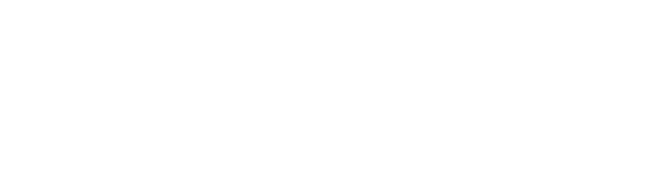
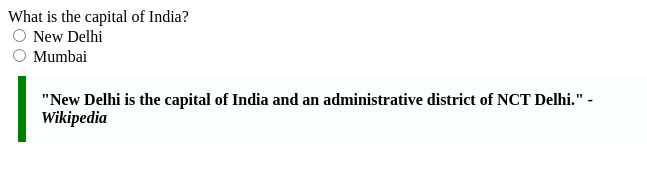
Before and after one commit to acciojob/trivia-bsp3725k, a website: page main.html in a window 1280 px wide. Shown: the whole page, without its empty margins (0-647 px from the left). Drawn offline with Linux system fonts and the light colour scheme.

Commit message:
created a submission

```diff
--- a/main.html
+++ b/main.html
@@ -8,7 +8,26 @@
 
 <body>
 	<!-- the entire body must be written by student -->
-    <script type="text/javascript" src="./script.js">
+	<div class="quiz-container">
+    <div class="question">
+      What is the capital of India?
+    </div>
+
+    <div class="options">
+      <label>
+        <input type="radio" name="capital" value="New Delhi"> New Delhi
+      </label><br>
+      <label>
+        <input type="radio" name="capital" value="Mumbai"> Mumbai
+      </label>
+    </div>
+
+    <blockquote class="quote">
+      "New Delhi is the capital of India and an administrative district of NCT Delhi."
+      <cite> - Wikipedia</cite>
+    </blockquote>
+  </div>
+    <script type="text/javascrhttps://www.svgrepo.com/show/345221/three-dots.svgipt" src="./script.js">
 </script>
 
 </body>
--- a/styles.css
+++ b/styles.css
@@ -1,2 +1,10 @@
 
 /* Your CSS Code here. */
+.quote{
+	max-width: 600px;
+	margin:10px;
+	padding:15px;
+	border-left:8px solid green;
+	background-color:#f8fffe;
+	font-weight:bold;
+}
```
